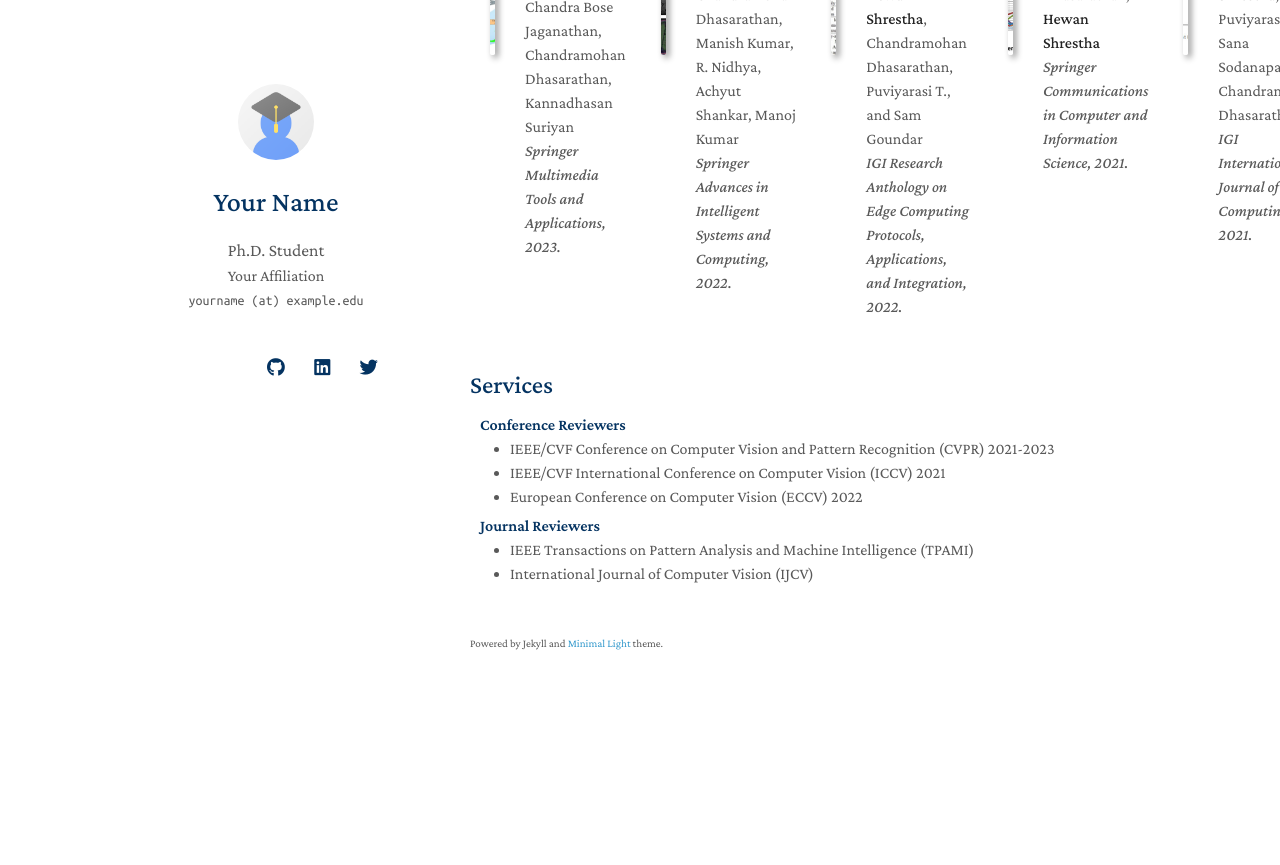
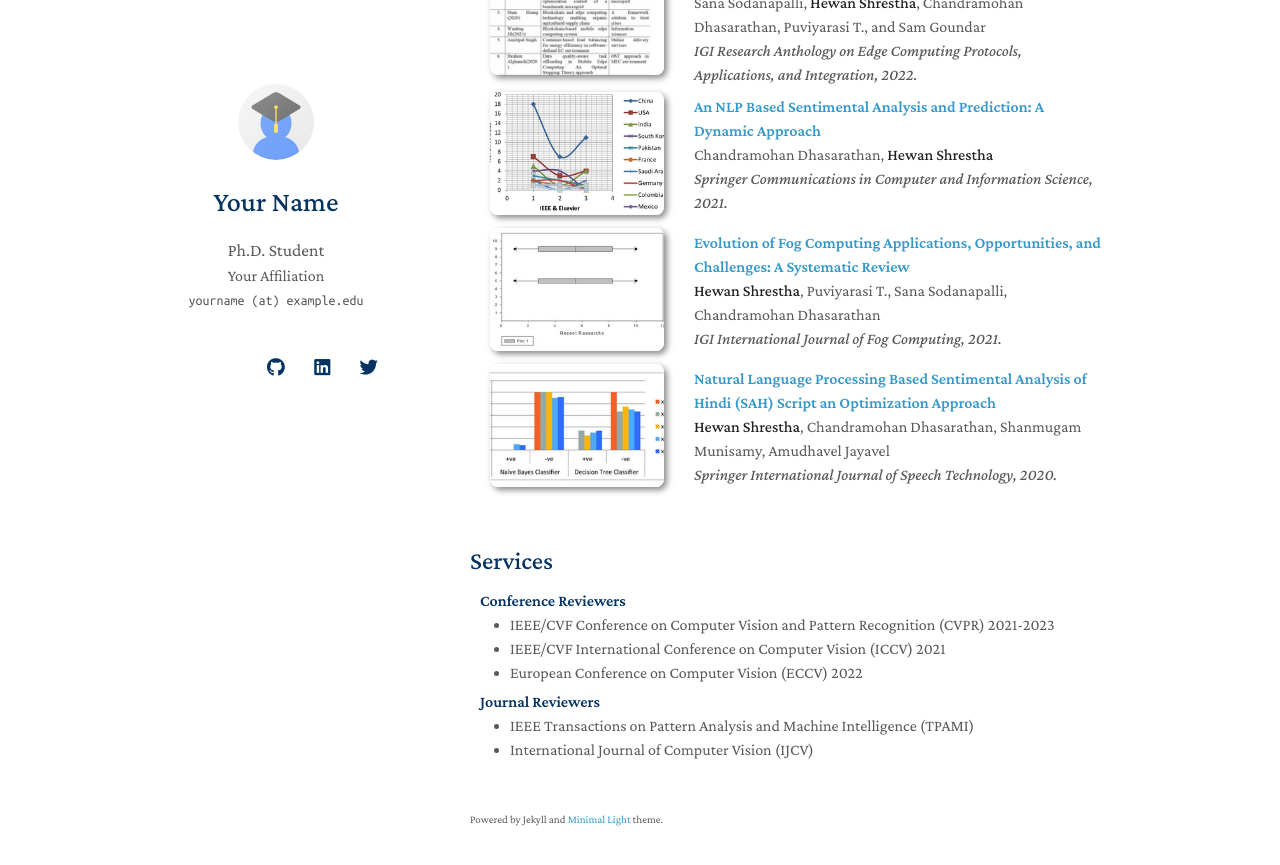
Before and after one commit to hewanshrestha/hewanshrestha.github.io, a Jekyll site: the page built from index.md, in a window 1280 px wide and 900 px high, scrolled down 796 px. Shown: the top 865 px of the window. Built offline with Jekyll 4.4.1, drawn with Linux system fonts in a browser that asks for light colours; nearby versions of some CDN libraries; a style sheet for code colours, icons or effects is not loaded; our own code applies the rules of GitHub Pages for plain Markdown files; before the commit the page ends 1520 px from its top, so only the background shows below that.

Commit message:
Update publications.md

```diff
--- a/_includes/publications.md
+++ b/_includes/publications.md
@@ -16,6 +16,7 @@
     <div class="author"><strong>Hewan Shrestha</strong>, Subash Chandra Bose Jaganathan, Chandramohan Dhasarathan, Kannadhasan Suriyan</div>
     <div class="periodical"><em>Springer Multimedia Tools and Applications, 2023.</em></div>
   </div>
+</div>
    <!---
  <div class="links">
       <a href="https://arxiv.org/pdf/2002.10211.pdf" class="btn btn-sm z-depth-0" role="button" target="_blank" style="font-size:12px;">PDF</a>
@@ -26,6 +27,8 @@
     </div>
 
 -->
+<div class="pub-row">
+
   <div class="col-sm-3 abbr" style="position: relative;padding-right: 15px;padding-left: 15px;">
     <img src="assets/img/aicds.png" class="teaser img-fluid z-depth-1">
     <!--<abbr class="badge">MTAP</abbr>-->
@@ -36,6 +39,10 @@
     <div class="author"><strong>Hewan Shrestha</strong>, Chandramohan Dhasarathan, Manish Kumar, R. Nidhya, Achyut Shankar, Manoj Kumar</div>
     <div class="periodical"><em>Springer Advances in Intelligent Systems and Computing, 2022.</em></div>
   </div>
+  </div>
+
+  <div class="pub-row">
+
 
   <div class="col-sm-3 abbr" style="position: relative;padding-right: 15px;padding-left: 15px;">
     <img src="assets/img/ijfc2.jpg" class="teaser img-fluid z-depth-1">
@@ -48,6 +55,10 @@
     <div class="periodical"><em>IGI Research Anthology on Edge Computing Protocols, Applications, and Integration, 2022.</em></div>
   </div>
 
+  </div>
+
+  <div class="pub-row">
+
   <div class="col-sm-3 abbr" style="position: relative;padding-right: 15px;padding-left: 15px;">
     <img src="assets/img/ccis.png" class="teaser img-fluid z-depth-1">
     <!--<abbr class="badge">MTAP</abbr>-->
@@ -58,6 +69,10 @@
     <div class="author">Chandramohan Dhasarathan, <strong>Hewan Shrestha</strong></div>
     <div class="periodical"><em>Springer Communications in Computer and Information Science, 2021.</em></div>
   </div>
+
+  </div>
+
+  <div class="pub-row">
 
   <div class="col-sm-3 abbr" style="position: relative;padding-right: 15px;padding-left: 15px;">
     <img src="assets/img/ijfc1.jpg" class="teaser img-fluid z-depth-1">
@@ -70,6 +85,10 @@
     <div class="periodical"><em>IGI International Journal of Fog Computing, 2021.</em></div>
   </div>
 
+  </div>
+
+  <div class="pub-row">
+
   <div class="col-sm-3 abbr" style="position: relative;padding-right: 15px;padding-left: 15px;">
     <img src="assets/img/ijst.jpg" class="teaser img-fluid z-depth-1">
     <!--<abbr class="badge">MTAP</abbr>-->
@@ -80,9 +99,9 @@
     <div class="author"><strong>Hewan Shrestha</strong>, Chandramohan Dhasarathan, Shanmugam Munisamy, Amudhavel Jayavel</div>
     <div class="periodical"><em>Springer International Journal of Speech Technology, 2020.</em></div>
   </div>
+  </div>
 
 
-</div>
 </li>
 
 <br>
```
